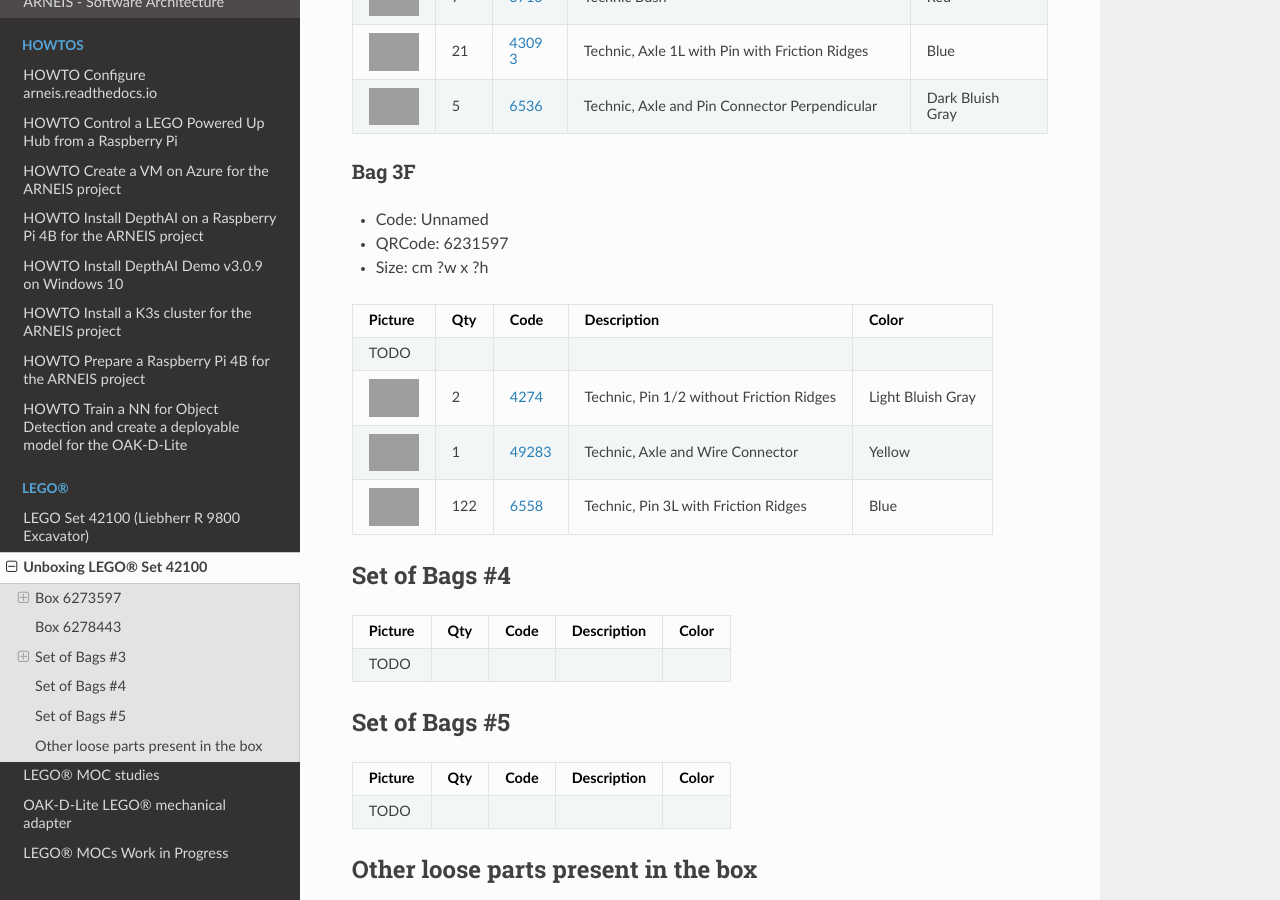
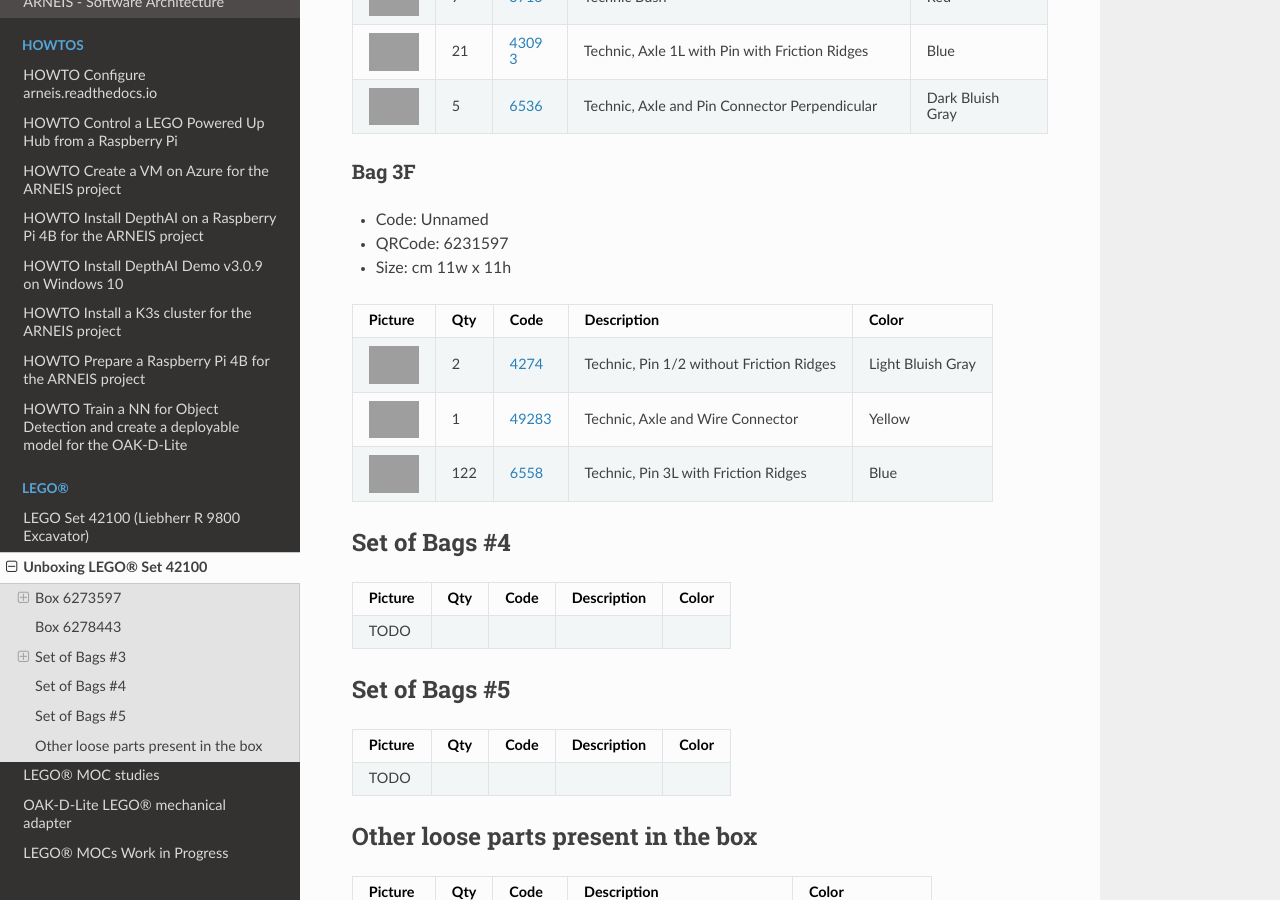
Before and after one commit to B-AROL-O/ARNEIS, a Sphinx documentation site: the page built from docs/lego-set-42100/unboxing-lego-set-42100.md, in a window 1280 px wide and 900 px high, scrolled down 22860 px. Built offline with Sphinx 7.4.7 and the Read the Docs theme 2.0.0, drawn with Linux system fonts in a browser that asks for light colours.

Commit message:
Checked Transparent Baglet 3F
Signed-off-by: Gianpaolo Macario <gmacario@gmail.com>

```diff
--- a/docs/lego-set-42100/unboxing-lego-set-42100.md
+++ b/docs/lego-set-42100/unboxing-lego-set-42100.md
@@ -594,11 +594,10 @@ Picture | Qty | Code | Description | Color |
 
 * Code: Unnamed
 * QRCode: 6231597
-* Size: cm ?w x ?h
+* Size: cm 11w x 11h
 
 Picture | Qty | Code | Description | Color |
 --------|----:|------|-------------|-------|
-TODO
 ![4274](https://img.bricklink.com/P/86/4274.jpg)| 2 | [4274](https://www.bricklink.com/v2/catalog/catalogitem.page?P=4274&idColor=86) | Technic, Pin 1/2 without Friction Ridges | Light Bluish Gray
 ![49283](https://img.bricklink.com/P/3/49283.jpg)| 1 | [49283](https://www.bricklink.com/v2/catalog/catalogitem.page?P=49283&idColor=3) | Technic, Axle and Wire Connector | Yellow
 ![6558](https://img.bricklink.com/P/7/6558.jpg)| 122 | [6558](https://www.bricklink.com/v2/catalog/catalogitem.page?P=6558&idColor=7) | Technic, Pin 3L with Friction Ridges | Blue
```
